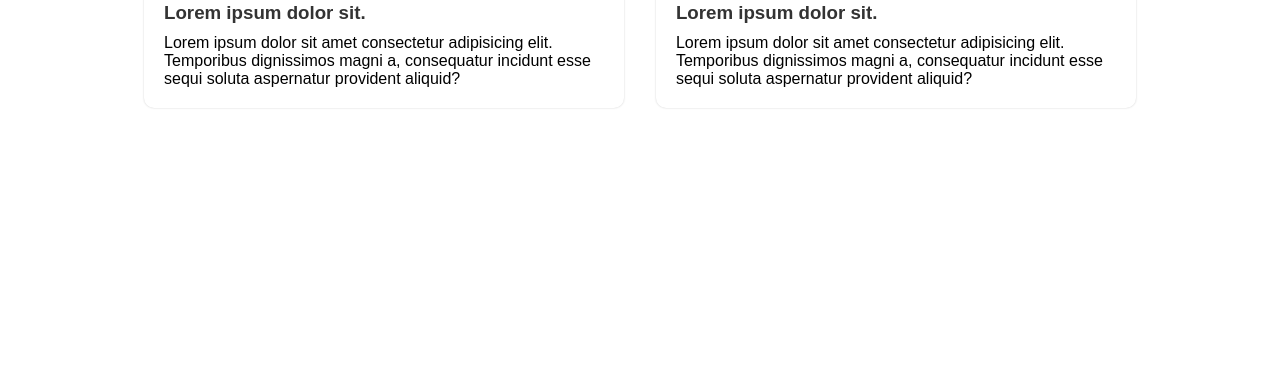
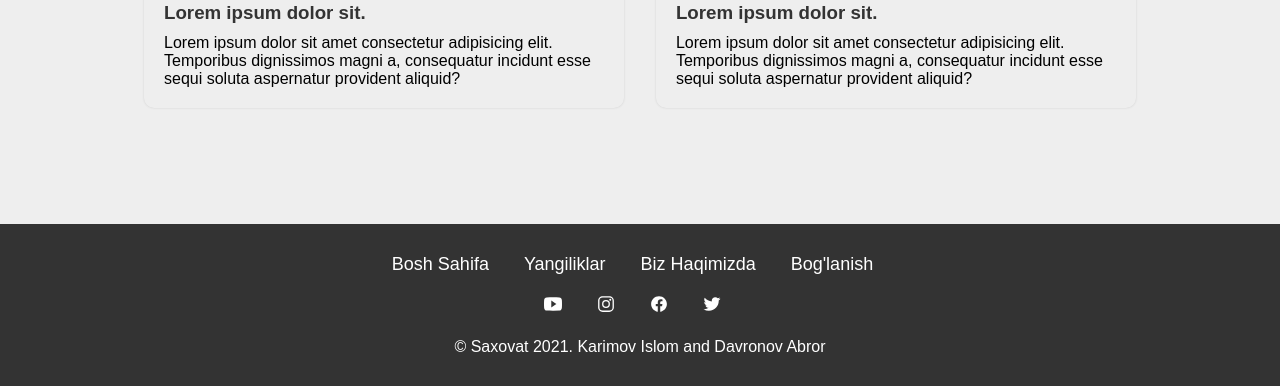
Before and after one commit to Islom1999/Saxovat-im, a plain HTML site: page index.html in a window 1280 px wide. Shown: the part 5139-5525 px from the top of the page. Before the commit the page ends 5263 px from the top, so only its background shows below. Drawn offline with nearby package versions, Linux system fonts and the light colour scheme.

Commit message:
version 2

```diff
--- a/css/main.css
+++ b/css/main.css
@@ -1,3 +1,6 @@
+body{
+    background-color: #eee;
+}
 
 nav{
     width: 100%;
@@ -112,3 +115,31 @@ header .category .categ-text h3{
 .sec.sec-cost .cost-card .text{
     padding-bottom: 20px;
 }
+
+footer{
+    background-color: #333;
+    color: #fff;
+    text-align: center;
+    padding: 20px 0;
+    margin-top: 100px;
+}
+
+footer .col-12{
+    padding: 10px 0;
+}
+
+footer ul.parent{
+    list-style: none;
+    display: flex;
+    justify-content: center;
+    align-items: center;
+}
+footer ul.parent li a{
+    text-decoration: none;
+    color: #fff;
+    font-size: 18px;
+    padding: 5px 10px;
+    margin: 5px 0px;
+    margin-right: 15px;
+    border-radius: 5px;
+}
--- a/index.html
+++ b/index.html
@@ -264,10 +264,54 @@
 
     <footer>
         <div class="container">
-            <div class="parent">
+            <div class="col-12">
+                <ul class="parent">
+                    <li>
+                        <a href="#">Bosh Sahifa</a>
+                    </li>
+                    <li>
+                        <a href="#">Yangiliklar</a>
+                    </li>
+                    <li>
+                        <a href="#">Biz Haqimizda</a>
+                    </li>
+                    <li>
+                        <a href="#">Bog'lanish</a>
+                    </li>
+                </ul>
+            </div>
 
+            <div class="col-12">
+                <ul class="parent">
+                    <li>
+                        <a href="#">
+                            <ion-icon name="logo-youtube"></ion-icon>
+                        </a>
+                    </li>
+                    <li>
+                        <a href="#">
+                            <ion-icon name="logo-instagram"></ion-icon>
+                        </a>
+                    </li>
+                    <li>
+                        <a href="#">
+                            <ion-icon name="logo-facebook"></ion-icon>
+                        </a>
+                    </li>
+                    <li>
+                        <a href="#">
+                            <ion-icon name="logo-twitter"></ion-icon>
+                        </a>
+                    </li>
+                </ul>
+            </div>
+            <div class="col-12">
+                <p>© Saxovat 2021. Karimov Islom and Davronov Abror</p>
             </div>
         </div>
     </footer>
+
+    <script type="module" src="https://unpkg.com/ionicons@5.5.2/dist/ionicons/ionicons.esm.js"></script>
+    <script nomodule src="https://unpkg.com/ionicons@5.5.2/dist/ionicons/ionicons.js"></script>
 </body>
 </html>
```
